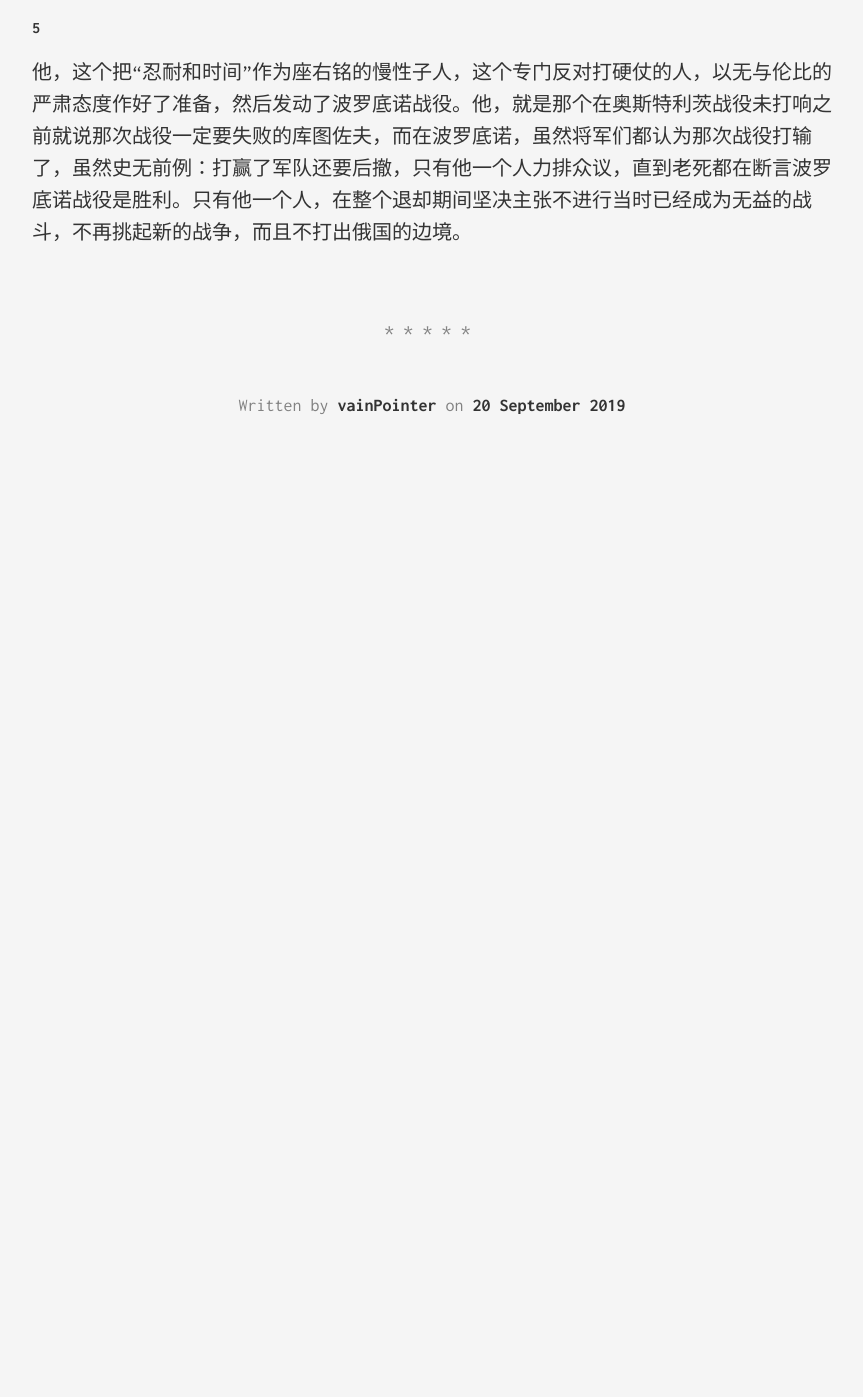
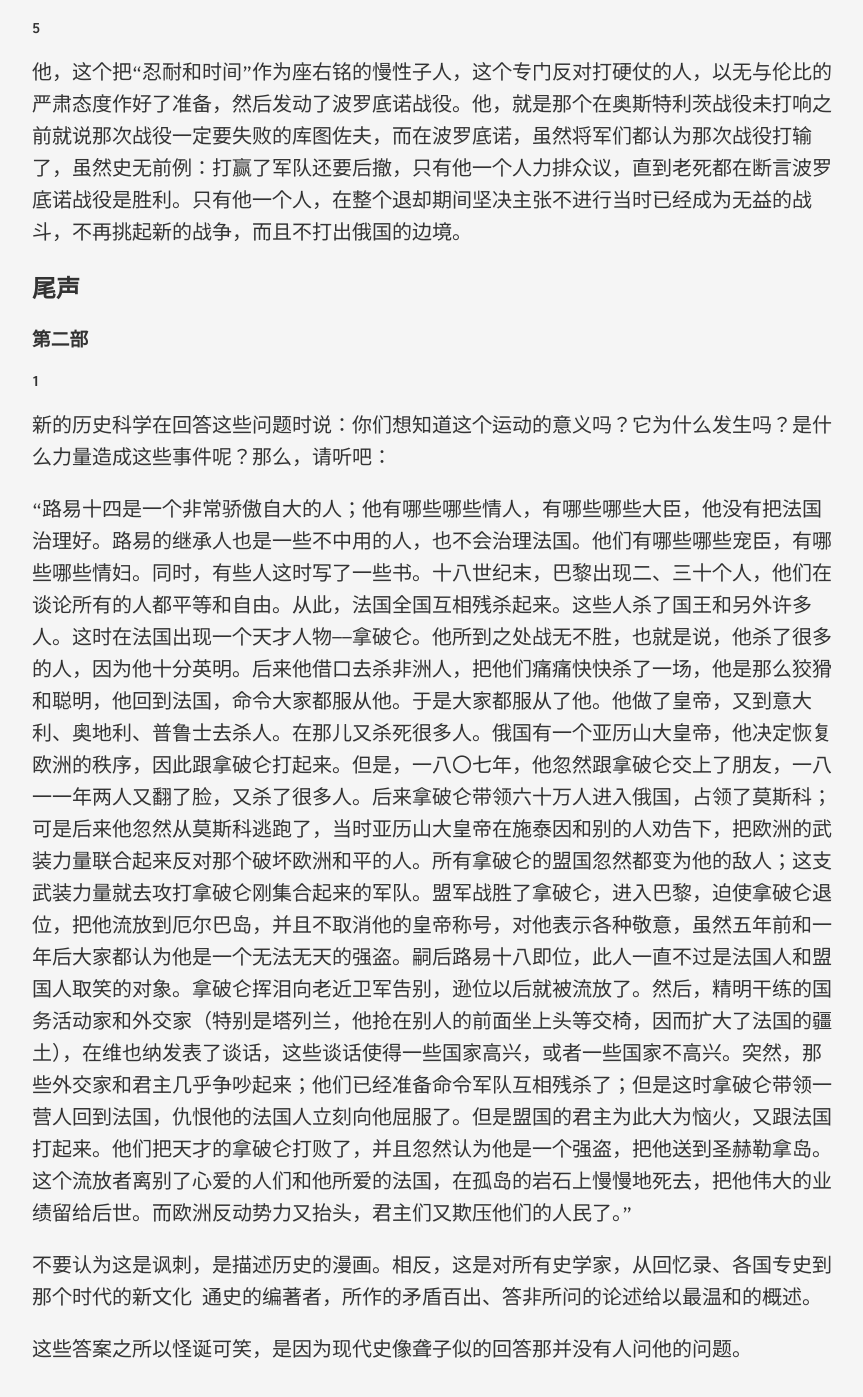
Before and after one commit to vainPointer/vainPointer.github.io, a Jekyll site: the page built from _posts/2019-09-20-War-and-peace.markdown, in a window 1280 px wide and 1400 px high, scrolled down 17626 px. Shown: the top 1397 px of the window, without its empty margins (208-1071 px from the left). Built offline with Jekyll 4.4.1, drawn with Linux system fonts in a browser that asks for light colours; before the commit the page ends 18143 px from its top, so only the background shows below that.

Commit message:
war and peace

```diff
--- a/_posts/2019-09-20-War-and-peace.markdown
+++ b/_posts/2019-09-20-War-and-peace.markdown
@@ -287,3 +287,14 @@ categories: [read]
 ### 第四部
 #### 5
 他，这个把“忍耐和时间”作为座右铭的慢性子人，这个专门反对打硬仗的人，以无与伦比的严肃态度作好了准备，然后发动了波罗底诺战役。他，就是那个在奥斯特利茨战役未打响之前就说那次战役一定要失败的库图佐夫，而在波罗底诺，虽然将军们都认为那次战役打输了，虽然史无前例：打赢了军队还要后撤，只有他一个人力排众议，直到老死都在断言波罗底诺战役是胜利。只有他一个人，在整个退却期间坚决主张不进行当时已经成为无益的战斗，不再挑起新的战争，而且不打出俄国的边境。
+
+## 尾声
+### 第二部
+#### 1
+新的历史科学在回答这些问题时说：你们想知道这个运动的意义吗？它为什么发生吗？是什么力量造成这些事件呢？那么，请听吧：
+
+“路易十四是一个非常骄傲自大的人；他有哪些哪些情人，有哪些哪些大臣，他没有把法国治理好。路易的继承人也是一些不中用的人，也不会治理法国。他们有哪些哪些宠臣，有哪些哪些情妇。同时，有些人这时写了一些书。十八世纪末，巴黎出现二、三十个人，他们在谈论所有的人都平等和自由。从此，法国全国互相残杀起来。这些人杀了国王和另外许多人。这时在法国出现一个天才人物——拿破仑。他所到之处战无不胜，也就是说，他杀了很多的人，因为他十分英明。后来他借口去杀非洲人，把他们痛痛快快杀了一场，他是那么狡猾和聪明，他回到法国，命令大家都服从他。于是大家都服从了他。他做了皇帝，又到意大利、奥地利、普鲁士去杀人。在那儿又杀死很多人。俄国有一个亚历山大皇帝，他决定恢复欧洲的秩序，因此跟拿破仑打起来。但是，一八〇七年，他忽然跟拿破仑交上了朋友，一八一一年两人又翻了脸，又杀了很多人。后来拿破仑带领六十万人进入俄国，占领了莫斯科；可是后来他忽然从莫斯科逃跑了，当时亚历山大皇帝在施泰因和别的人劝告下，把欧洲的武装力量联合起来反对那个破坏欧洲和平的人。所有拿破仑的盟国忽然都变为他的敌人；这支武装力量就去攻打拿破仑刚集合起来的军队。盟军战胜了拿破仑，进入巴黎，迫使拿破仑退位，把他流放到厄尔巴岛，并且不取消他的皇帝称号，对他表示各种敬意，虽然五年前和一年后大家都认为他是一个无法无天的强盗。嗣后路易十八即位，此人一直不过是法国人和盟国人取笑的对象。拿破仑挥泪向老近卫军告别，逊位以后就被流放了。然后，精明干练的国务活动家和外交家（特别是塔列兰，他抢在别人的前面坐上头等交椅，因而扩大了法国的疆土），在维也纳发表了谈话，这些谈话使得一些国家高兴，或者一些国家不高兴。突然，那些外交家和君主几乎争吵起来；他们已经准备命令军队互相残杀了；但是这时拿破仑带领一营人回到法国，仇恨他的法国人立刻向他屈服了。但是盟国的君主为此大为恼火，又跟法国打起来。他们把天才的拿破仑打败了，并且忽然认为他是一个强盗，把他送到圣赫勒拿岛。这个流放者离别了心爱的人们和他所爱的法国，在孤岛的岩石上慢慢地死去，把他伟大的业绩留给后世。而欧洲反动势力又抬头，君主们又欺压他们的人民了。”
+
+不要认为这是讽刺，是描述历史的漫画。相反，这是对所有史学家，从回忆录、各国专史到那个时代的新文化 通史的编著者，所作的矛盾百出、答非所问的论述给以最温和的概述。
+
+这些答案之所以怪诞可笑，是因为现代史像聋子似的回答那并没有人问他的问题。
```
